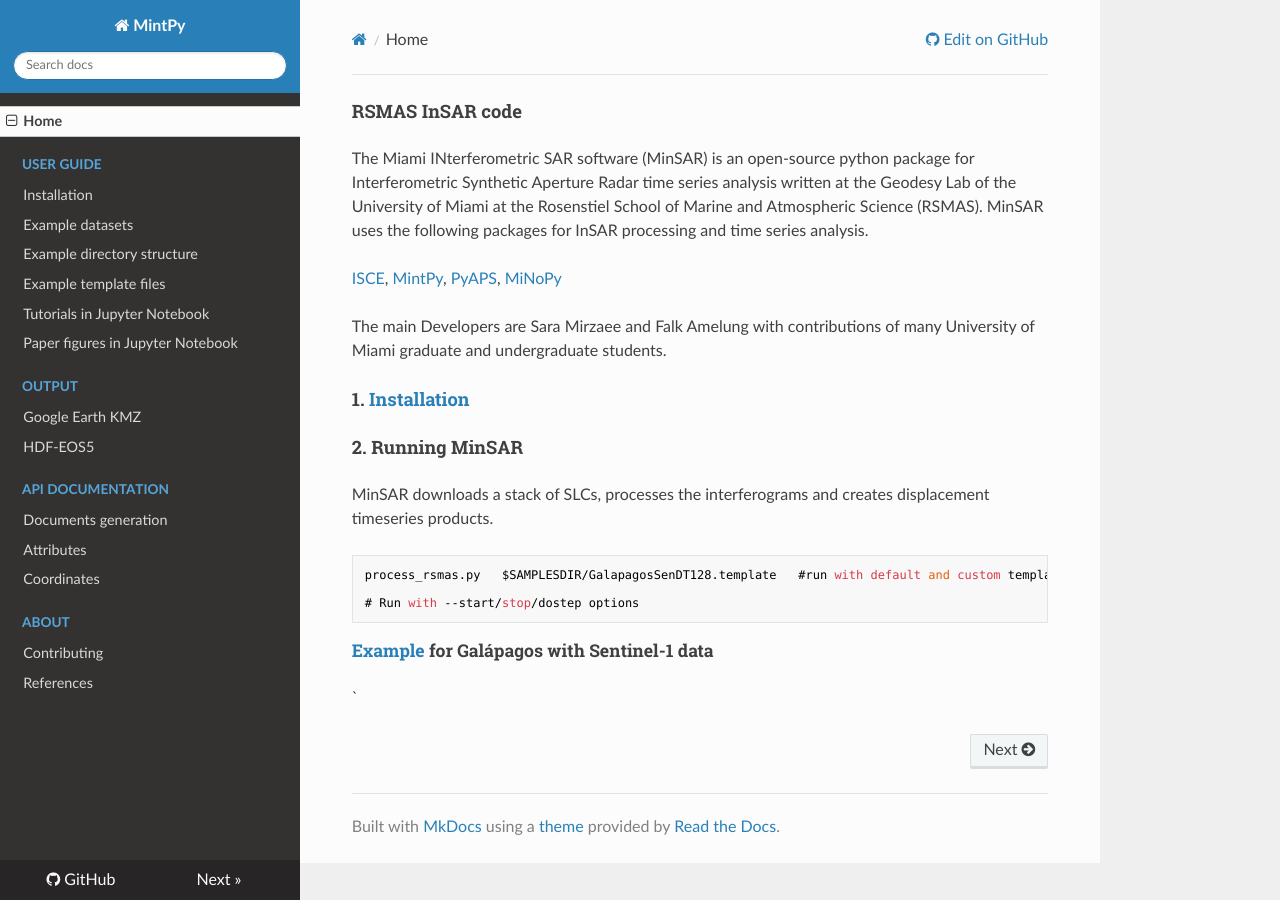
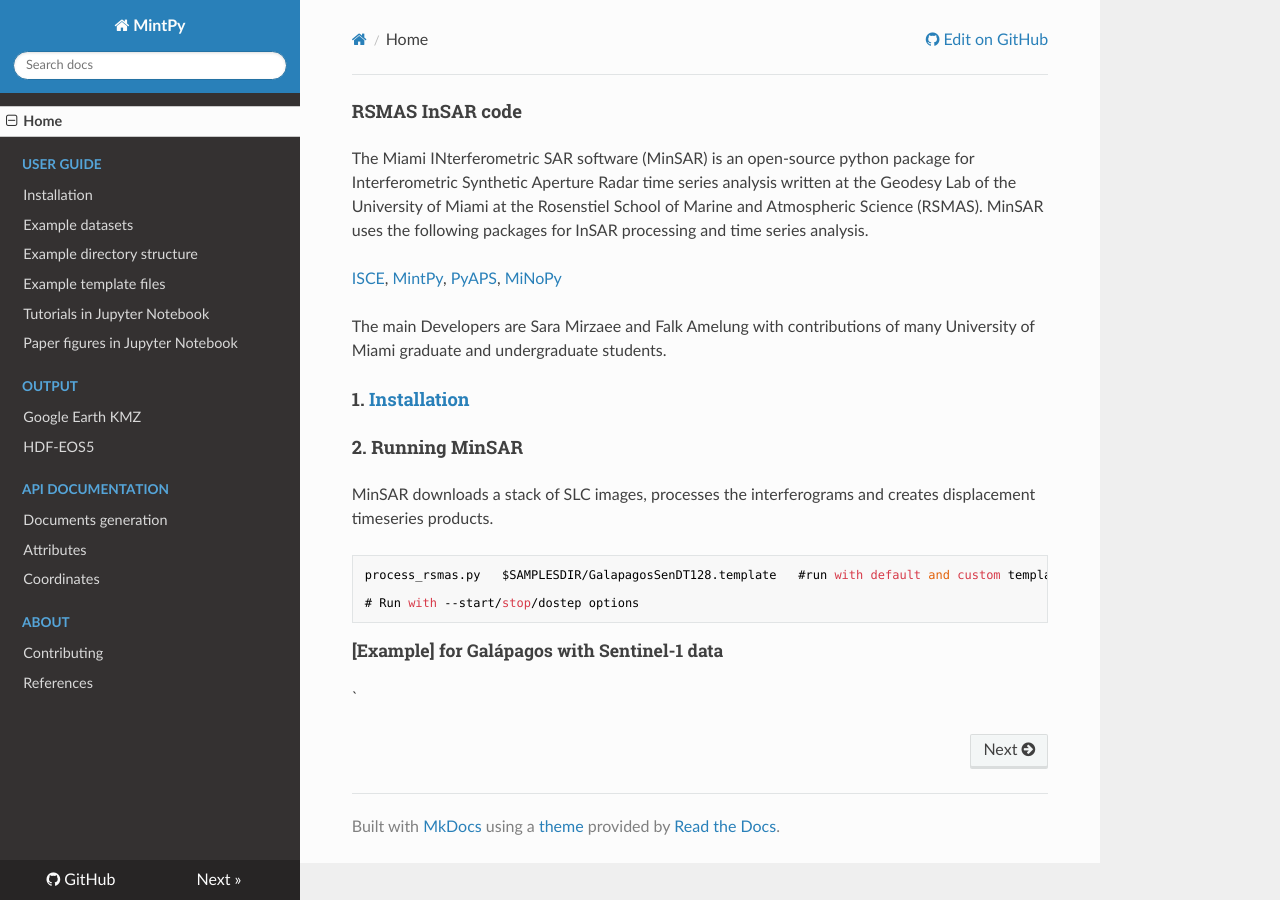
Before and after one commit to geodesymiami/rsmas_insar, an MkDocs documentation site: the page built from docs/README.md, in a window 1280 px wide. Built offline with MkDocs 1.6.1, drawn with Linux system fonts in a browser that asks for light colours; nearby versions of some CDN libraries.

Commit message:
Update README.md

````diff
--- a/docs/README.md
+++ b/docs/README.md
@@ -10,7 +10,7 @@ The main Developers are Sara Mirzaee and Falk Amelung with contributions of many
 
 ### 2. Running MinSAR ###
 
-MinSAR downloads a stack of SLCs, processes the interferograms and creates displacement timeseries products.
+MinSAR downloads a stack of SLC images, processes the interferograms and creates displacement timeseries products.
 
 ```
 process_rsmas.py   $SAMPLESDIR/GalapagosSenDT128.template   #run with default and custom templates
@@ -18,5 +18,5 @@ process_rsmas.py   $SAMPLESDIR/GalapagosSenDT128.template   #run with default an
 # Run with --start/stop/dostep options
 ```
 
-#### [Example](.) for Galápagos with Sentinel-1 data ####
+#### [Example] for Galápagos with Sentinel-1 data ####
 `
````
